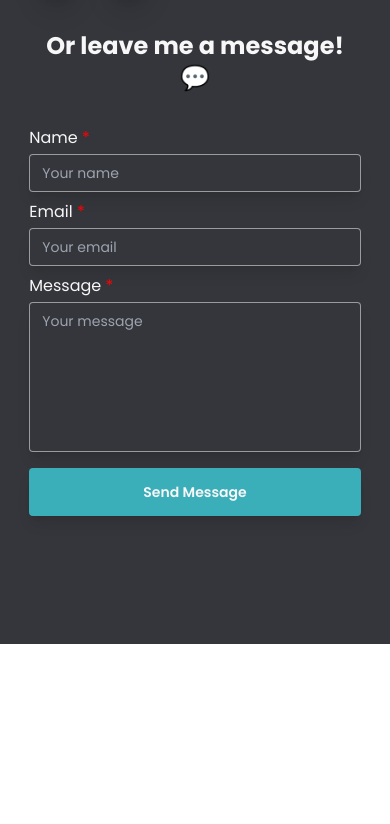
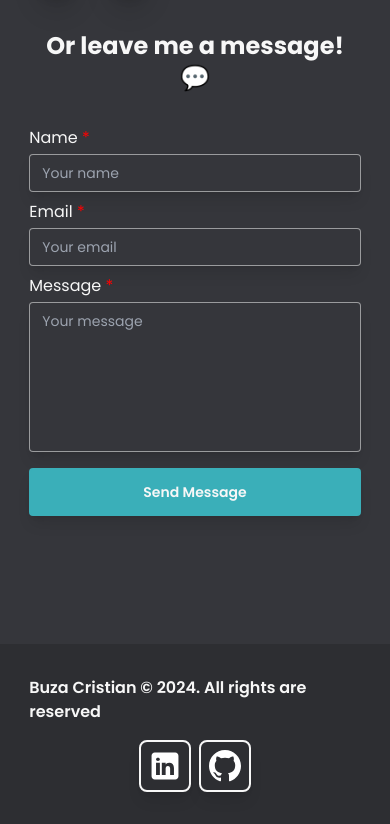
Before and after one commit to poofy25/portfolio, a Next.js app: page / in a window 390 px wide. Shown: the part 4937-5761 px from the top of the page. Before the commit the page ends 5581 px from the top, so only its background shows below. Built offline with nearby package versions, Linux system fonts and the light colour scheme.

Commit message:
added footer

```diff
--- a/src/app/page.js
+++ b/src/app/page.js
@@ -5,6 +5,7 @@ import HeroComponent from "@/components/Home/Home";
 import AboutSection from "@/components/About/About";
 import ProjectsSection from "@/components/Projects/Projects";
 import ContactSection from "@/components/Contact/Contact";
+import Footer from "@/components/Footer/Footer";
 
 
 export default function Home() {
@@ -16,6 +17,7 @@ export default function Home() {
         <AboutSection/>
         <ProjectsSection/>
         <ContactSection/>
+        <Footer/>
       </main>
     </>
   );
--- /dev/null
+++ b/src/components/Footer/Footer.jsx
@@ -0,0 +1,20 @@
+
+import LinkedInSvg from '/public/svgs/linkedin.svg'
+import GithubSvg from '/public/svgs/github.svg'
+
+import Link from 'next/link'
+import Image from 'next/image'
+
+export default function Footer () {
+    return (
+        <footer className="py-8 flex flex-col gap-4 justify-between w-full px-[7.5vw] box-border md:px-[15vw] md:flex-row md:gap-0 items-center">
+            <p className='font-semibold'>Buza Cristian © 2024. All rights are reserved</p>
+            <div className='flex gap-2 justify-center w-full sm:w-fit md:justify-evenly'>
+                            <Link className=' hover:bg-secondary transition-all heroLink shadow-lg
+                            flex justify-center px-2 rounded-lg py-2 bg-primary border-2 border-solid border-secondary box-border' href='https://md.linkedin.com/in/buza-cristian-3006b8266' target='_blank'><Image className='invert' src={LinkedInSvg} width='32' height='32'/></Link>
+                            <Link className='hover:bg-secondary transition-all heroLink shadow-lg
+                            flex justify-center px-2 rounded-lg py-2 bg-primary  border-2 border-solid border-secondary box-border' href='https://github.com/poofy25' target="_blank"><Image className='invert' src={GithubSvg} width='32' height='32'/></Link>
+            </div>
+        </footer>
+    )
+}
```
